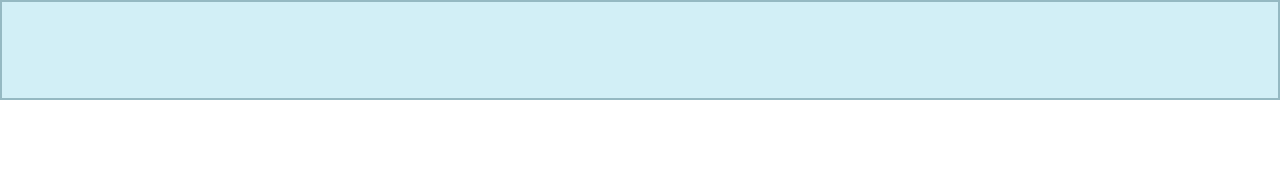
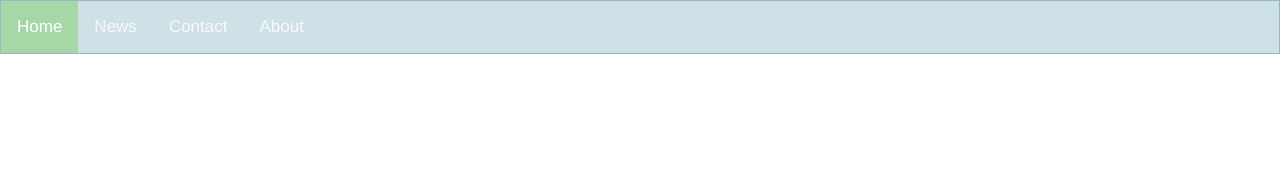
Before and after one commit to DanielGriffiths1182/custom-experimental-profile-design, a plain HTML site: page index.html in a window 1280 px wide. Shown: the top 178 px of the page. Drawn offline with nearby package versions, Linux system fonts and the light colour scheme.

Commit message:
set up nav bar

```diff
--- a/css.css
+++ b/css.css
@@ -88,15 +88,35 @@ div#container-two div.skills{
 #nav {
     position: absolute;
     width: 100%;
-    height: 100px;
+    height: 54px;
     opacity: .5;
-    background-color:#A6E0EE;
+    background-color:#9bc4ce;
     transform: translateX(-100%);
     -webkit-transform: translateX(-100%);
     border-style: solid;
-    border-width: 2px;
+    border-width: 1px;
     color: #2D7586;
 }
+
+#nav a {
+  float: left;
+  color: #f2f2f2;
+  text-align: center;
+  padding: 14px 16px;
+  text-decoration: none;
+  font-size: 17px;
+}
+
+#nav a:hover {
+  background-color: #ddd;
+  color: black;
+}
+
+#nav a.active {
+  background-color: #4CAF50;
+  color: white;
+}
+
 
 .slide-in {
     animation: slide-in 1s forwards;
--- a/index.html
+++ b/index.html
@@ -13,6 +13,12 @@
     Coolio
   </title>
   <body>
+    <div id="nav" class="slide-in">
+      <a class="active" href="#home">Home</a>
+      <a href="#news">News</a>
+      <a href="#contact">Contact</a>
+      <a href="#about">About</a>
+    </div>
     <div id="container-two">
       <div class="skills"></div>
     </div>
@@ -21,9 +27,6 @@
         <div class="text-name"><button type="button" id="buttonStart" class="btn btn-default">D.Griffiths</button></div>
       </div>
     </div>
-    <div id="nav" class="slide-in">
-        <div class="title"></div>
-    </div>
   </body>
   <script src="https://code.jquery.com/jquery-1.11.1.min.js"></script>
   <script type="text/javascript" src="javascript.js"></script>
```
